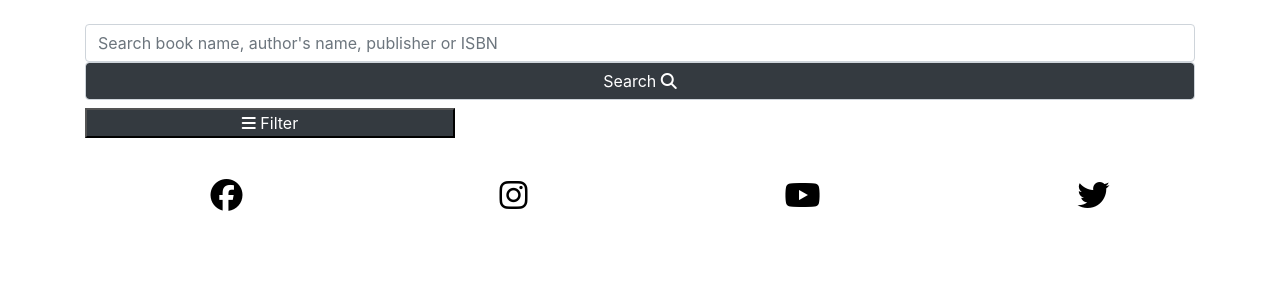
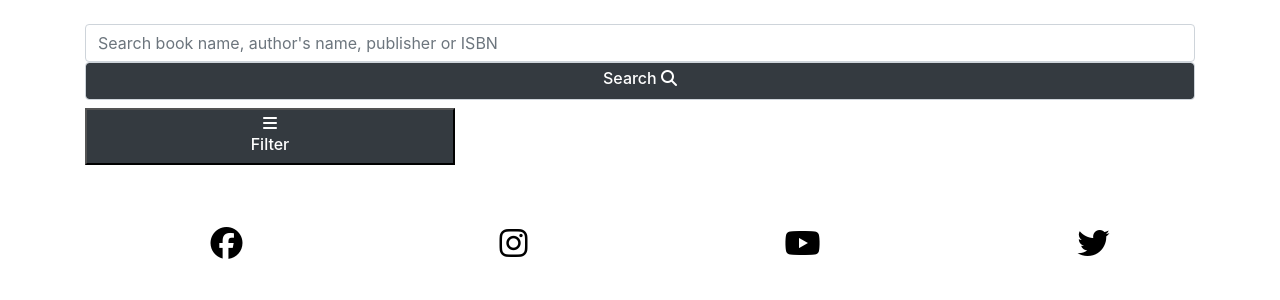
Before and after one commit to HoLaw77/E-commerce-bookshop-project, a Django app: page /product/book in a window 1280 px wide. Shown: the part 72-372 px from the top of the page. Run offline with Django 3.2, Linux system fonts and the light colour scheme; data that the repository does not hold is empty; some libraries are stand-ins or nearby versions; some web fonts are replaced.

Commit message:
change font size and margin

```diff
--- a/product/templates/book/book.html
+++ b/product/templates/book/book.html
@@ -11,11 +11,11 @@
                 <input class="form-control" type="text" name="q"
                 placeholder="Search book name, author's name, publisher or ISBN">
                 <button class="form-control bg-dark text-white" type="submit">
-                    <p>
+                    <h6>
 
                         Search
                         <i class="fa-solid fa-magnifying-glass text-white"></i>
-                    </p>
+                    </h6>
                 </button>
             </div>
 
@@ -28,7 +28,9 @@
                 <button onclick="showFunction()"
                 class="dropbtn bg-dark text-white col-lg-4 mt-2">
                 <i class="fa-solid fa-bars text-white"></i>
-                Filter</button>
+                <h6>
+                    Filter</h6>
+                </button>
                     <div id="dropdown-checkbox", class="dropdown-filter">
 
                         <span class="anchor">Select Genre</span>
--- a/templates/base.html
+++ b/templates/base.html
@@ -117,7 +117,7 @@
 {% endblock %}
 
 <footer>
-    <ul class="social-media-icon">
+    <ul class="social-media-icon mt-5">
         <li>
             <a href="https://en-gb.facebook.com/" class="social-media-text" name="facebook-icon"
                 aria-label="visit us at Facebook" target="_blank"><i class="fa-brands fa-facebook"></i></a>
```
